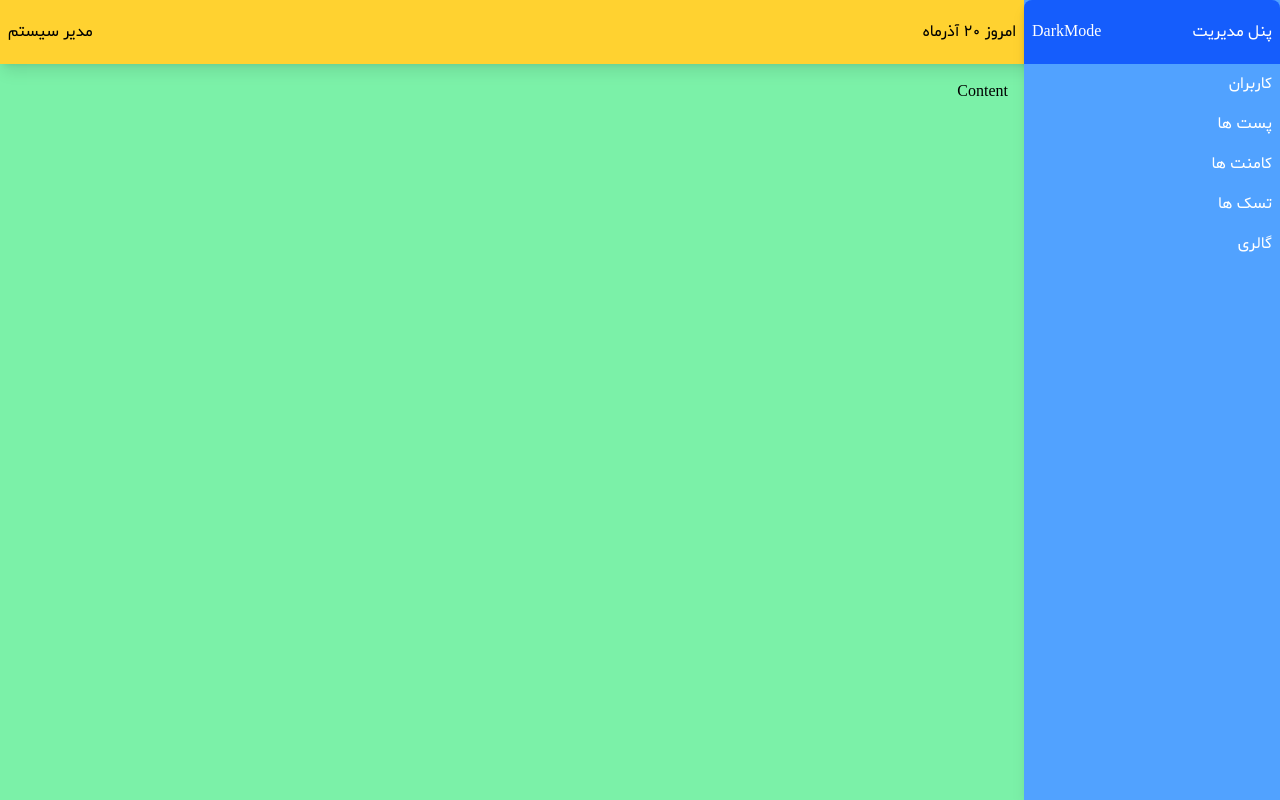
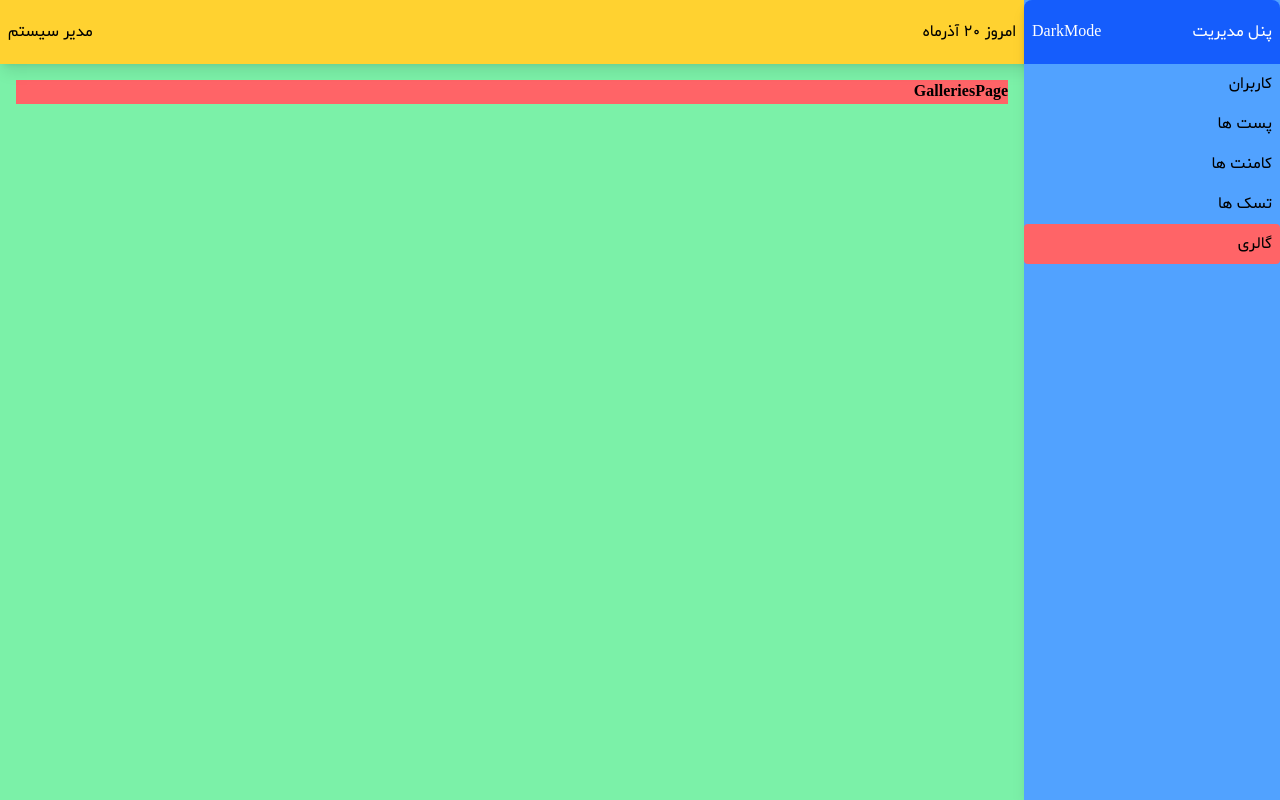
Before and after one commit to Ebrahimim29/User-Panel-Project-React-, a React (Vite) app: page /gallery in a window 1280 px wide. Built offline with nearby package versions, Linux system fonts and the light colour scheme.

Commit message:
Routing-part3

```diff
--- a/package.json
+++ b/package.json
@@ -13,6 +13,7 @@
     "@tailwindcss/vite": "^4.1.17",
     "react": "^19.2.0",
     "react-dom": "^19.2.0",
+    "react-router": "^7.10.1",
     "tailwindcss": "^4.1.17"
   },
   "devDependencies": {
--- a/src/layout/Content/index.jsx
+++ b/src/layout/Content/index.jsx
@@ -1,9 +1,25 @@
-export default function Content() {
+import { Route, Routes } from "react-router";
+import UsersPage from "../../pages/users";
+import PostsPage from "../../pages/posts";
+import CommentsPage from "../../pages/comments";
+import TasksPage from "../../pages/tasks";
+import GalleriesPage from "../../pages/galleries";
+
+const Content = () => {
+
   return (
     <div className="fixed top-0 left-0 h-screen w-full bg-green-300 pr-64 pt-16">
       <div className="p-4 h-full w-full">
-        Content
+        <Routes>
+          <Route path="/users" element={<UsersPage/>}/>
+          <Route path="/posts" element={<PostsPage/>}/>
+          <Route path="/comments" element={<CommentsPage/>}/>
+          <Route path="/tasks" element={<TasksPage/>}/>
+          <Route path="/gallery" element={<GalleriesPage/>}/>
+        </Routes>
       </div>
     </div>
   );
-}
+};
+
+export default Content;
--- /dev/null
+++ b/src/layout/sidebar/SidebarItem.jsx
@@ -0,0 +1,18 @@
+import {NavLink} from "react-router";
+
+const SidebarItem = ({to,children}) => {
+
+    return (
+      <li>
+        <NavLink
+        to={to}
+        className={({isActive}) => `block hover:bg-black-100 p-2 rounded w-full h-full
+        ${isActive ? "bg-red-400" : ""}`}
+        >
+          {children}
+        </NavLink>
+      </li>
+    );
+  }
+
+  export default SidebarItem;
--- a/src/layout/sidebar/index.jsx
+++ b/src/layout/sidebar/index.jsx
@@ -1,3 +1,5 @@
+import SidebarItem from "./SidebarItem"
+
 export default function Sidebar() {
   return (
     <div className="fixed right-0 h-screen w-64 bg-blue-400 shadow-lg flex flex-col justify-between">
@@ -12,22 +14,12 @@ export default function Sidebar() {
         </div>
         {/* Bottom Content */}
         <div className="flex flex-col gap-4 flex-1 bg-blue-400 rounded-b-lg">
-          <ul className="text-white">
-            <li className="hover:bg-red-300 p-2 rounded">
-              <p>کاربران</p>
-            </li>
-            <li className="hover:bg-red-300 p-2 rounded">
-              <p>پست ها</p>
-            </li>
-            <li className="hover:bg-red-300 p-2 rounded">
-              <p>کامنت ها</p>
-            </li>
-            <li className="hover:bg-red-300 p-2 rounded">
-              <p>تسک ها</p>
-            </li>
-            <li className="hover:bg-red-300 p-2 rounded">
-              <p>گالری</p>
-            </li>
+          <ul className="text-black">
+            <SidebarItem to="/users">کاربران</SidebarItem>
+            <SidebarItem to="/posts">پست ها</SidebarItem>
+            <SidebarItem to="/comments">کامنت ها</SidebarItem>
+            <SidebarItem to="/tasks">تسک ها</SidebarItem>
+            <SidebarItem to="/gallery">گالری</SidebarItem>
           </ul>
         </div>
       </div>
--- a/src/main.jsx
+++ b/src/main.jsx
@@ -1,7 +1,10 @@
 import { createRoot } from 'react-dom/client'
 import './index.css'
 import App from './App.jsx'
+import { BrowserRouter } from 'react-router'
 
 createRoot(document.getElementById('root')).render(
-    <App />
+    <BrowserRouter>
+        <App />
+    </BrowserRouter>
 )
--- /dev/null
+++ b/src/pages/comments/index.jsx
@@ -0,0 +1,7 @@
+export default function CommentsPage() {
+    return (
+        <div>
+            <h1 className="bg-amber-400 font-bold">CommentsPage</h1>
+        </div>
+    )
+}
--- /dev/null
+++ b/src/pages/galleries/index.jsx
@@ -0,0 +1,7 @@
+export default function GalleriesPage() {
+    return (
+        <div>
+            <h1 className="bg-red-400 font-bold">GalleriesPage</h1>
+        </div>
+    )
+}
--- /dev/null
+++ b/src/pages/posts/index.jsx
@@ -0,0 +1,7 @@
+export default function PostsPage() {
+    return (
+        <div>
+            <h1 className="bg-amber-400 font-bold">PostsPage</h1>
+        </div>
+    )
+};
--- /dev/null
+++ b/src/pages/tasks/index.jsx
@@ -0,0 +1,7 @@
+export default function TasksPage() {
+    return (
+        <div>
+            <h1 className="bg-sky-400 font-bold">TasksPage</h1>
+        </div>
+    )
+};
--- /dev/null
+++ b/src/pages/users/index.jsx
@@ -0,0 +1,7 @@
+export default function UsersPage() {
+    return (
+        <div>
+            <h1 className="bg-gray-400 font-bold">UsersPage</h1>
+        </div>
+    )
+};
```
Also changed, not shown: 1 other file (tests, documents, lock files or other folders).
